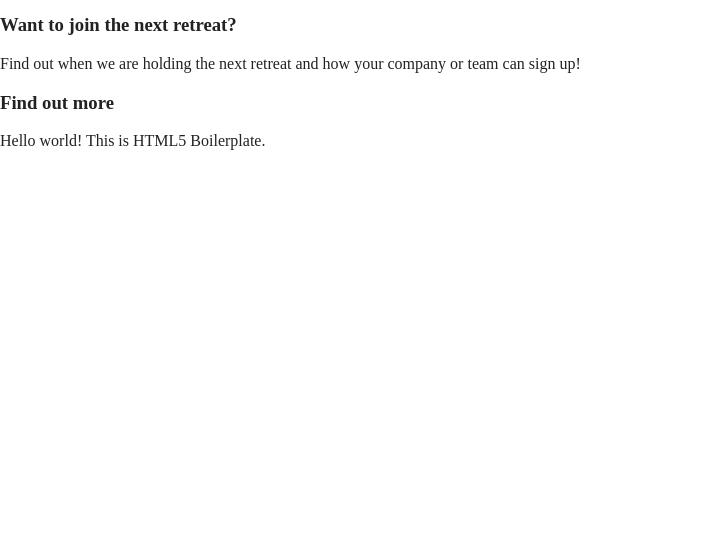
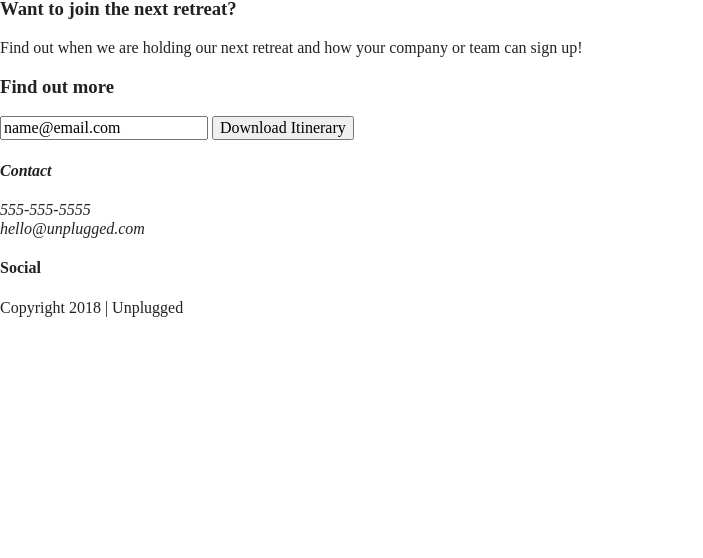
Before and after one commit to amy-88/unplugged-retreat, a website built with Parcel: page index.html in a window 1280 px wide. Shown: the part 242-800 px from the top of the page, without its empty margins (0-703 px from the left). Built offline with nearby package versions, Linux system fonts and the light colour scheme; files whose address does not match are found by name.

Commit message:
Added html text

```diff
--- a/index.html
+++ b/index.html
@@ -25,25 +25,21 @@
 <body>
   <header>
     <div class="content-wrapper">
-
-      <figure>
         <a href="#"><img src="img/unpluggedlogo.png" alt="unplugged logo"></a>
-      </figure>
-
-      <div class="header-divider"></div>
-
-      <nav>
-        <ul>
-          <li><a href="faq/index.html" target="_BLANK">FAQ</a></li>
-          <li><a href="about/index.html" target="_BLANK">About</a></li>
-      <nav>
+        <div class="header-divider"></div>
+        <nav>
+          <ul>
+            <li><a href="faq/index.html" target="_BLANK">FAQ</a></li>
+            <li><a href="about/index.html" target="_BLANK">About</a></li>
+          </ul>
+        </nav>
     </div>
   </header>
+
 <main>
 
     <section class="hero-area">
-
-        <div class="content-wrapper">
+      <div class="content-wrapper">
           <h1>Retreat from the desk, return refreshed.</h1>
 
         </div>
@@ -53,16 +49,49 @@
       <div class="content-wrapper">
         <div class="form-description">
           <h3>Want to join the next retreat?</h3>
-          <p>Find out when we are holding the next retreat and how your company or team can sign up!</p>
+          <p>
+            Find out when we are holding our next retreat and how your company or team can sign up!
+          </p>
         </div>
-
         <div class="form">
           <h3>Find out more</h3>
+          <input type="text" name="name" value="name@email.com">
+          <input type="button" value="Download Itinerary">
         </div>
+      </div>
+    </aside>
+
+  </main>
 
 
-  <!-- Add your site or application content here -->
-  <p>Hello world! This is HTML5 Boilerplate.</p>
+
+  <footer>
+    <div class="content-wrapper">
+      <div class="footer-content">
+          <address class="contact">
+            <h4>Contact</h4>
+            <p>
+              555-555-5555<br>
+              hello@unplugged.com
+            </p>
+          </address>
+        <div class="social">
+          <h4>Social</h4>
+          <div class="social-icons">
+            <p><a href="https.//www.facebook.com/yoursite"target="_blank"></a></p>
+            <p><a href="https.//www.twitter.com/yoursite"target="_blank"></a></p>
+            <p><a href="https.//www.instagram.com/yoursite"target="_blank"></a></p>
+          </div>
+        </div>
+      </div>
+    </div>
+
+    <div class="copyright">
+      <p>Copyright 2018 | Unplugged</p>
+    </div>
+
+  </footer>
+
   <script src="js/vendor/modernizr-3.11.2.min.js"></script>
   <script src="js/plugins.js"></script>
   <script src="js/main.js"></script>
```
